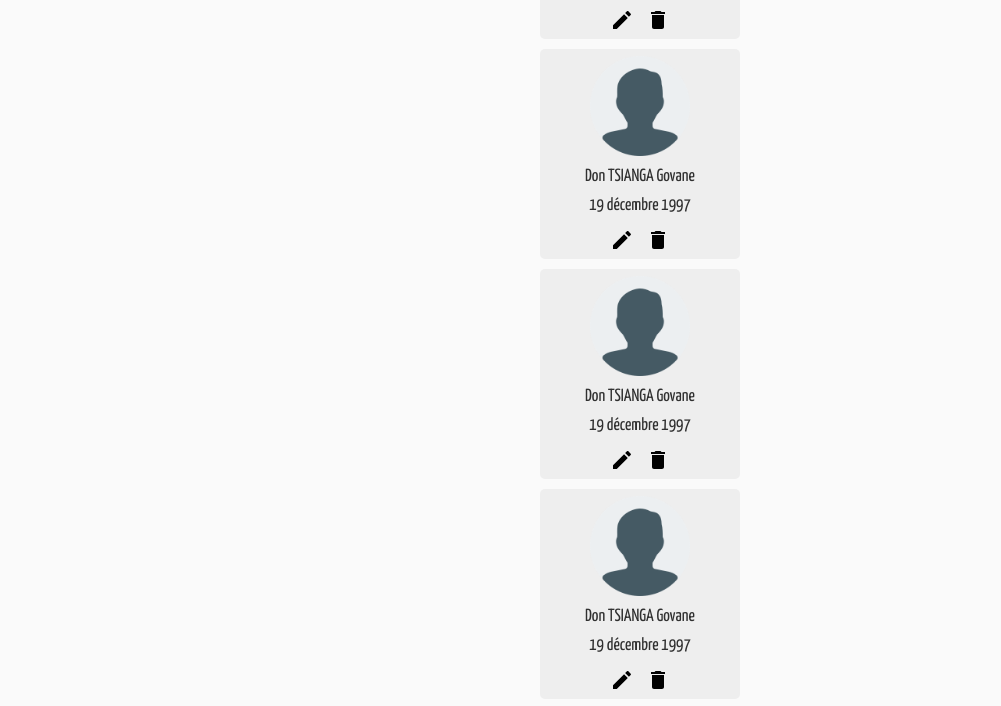
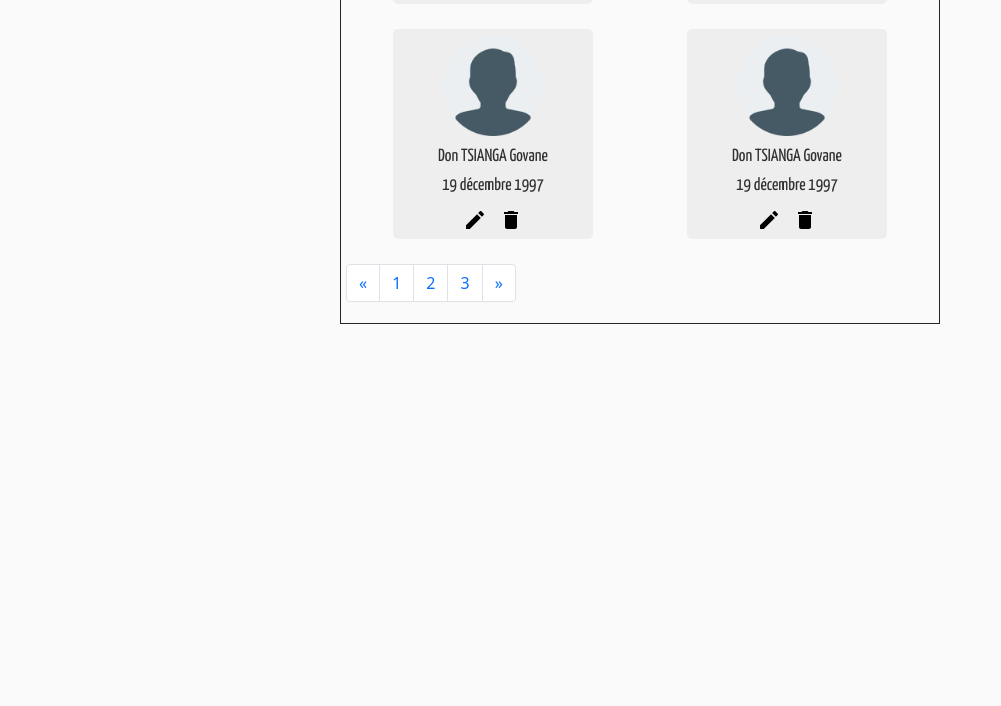
Before and after one commit to DonTG19/TP_MERN, a website: page public/index.html in a window 1280 px wide. Shown: the part 709-1415 px from the top of the page, without its empty margins (0-1001 px from the left). After the commit the page ends 1033 px from the top, so only its background shows below. Drawn offline with nearby package versions, Linux system fonts and the light colour scheme.

Commit message:
User list design

```diff
--- a/public/js/script.js
+++ b/public/js/script.js
@@ -135,7 +135,7 @@ function UserCard(props) {
 }
 
 function UserList() {
-    return React.createElement("section", null, React.createElement("h3", null, "Liste des utilisateurs"), React.createElement("div", null, React.createElement(UserCard, {
+    return React.createElement("section", null, React.createElement("div", null, React.createElement(UserCard, {
         image: "images/logo.png"
     }, React.createElement("h4", null, "Don TSIANGA Govane"), React.createElement("h4", null, "19 décembre 1997")), React.createElement(UserCard, null, React.createElement("h4", null, "Don TSIANGA Govane"), React.createElement("h4", null, "19 décembre 1997")), React.createElement(UserCard, null, React.createElement("h4", null, "Don TSIANGA Govane"), React.createElement("h4", null, "19 décembre 1997")), React.createElement(UserCard, null, React.createElement("h4", null, "Don TSIANGA Govane"), React.createElement("h4", null, "19 décembre 1997"))), React.createElement(Pagination, null));
 }
--- a/src/js/components/UserList.js
+++ b/src/js/components/UserList.js
@@ -1,7 +1,6 @@
 function UserList(){
     return (
         <section>
-            <h3>Liste des utilisateurs</h3>
             <div>
                 <UserCard image="images/logo.png">
                     <h4>Don TSIANGA Govane</h4>
--- a/src/sass/components/_UserCard.scss
+++ b/src/sass/components/_userCard.scss
@@ -1,9 +1,10 @@
 $margin-bottom: 10px;
 
 .user-card{
-    width : 200px;
+    min-width: 200px;
+    width: 200px;
     margin: auto;
-    margin-bottom: 10px;
+    margin-bottom: 25px;
     padding: 7px;
     background-color: $secondary-color;
     border-radius: 5px;
--- /dev/null
+++ b/src/sass/components/_userList.scss
@@ -0,0 +1,13 @@
+section{
+    border: 1px solid;
+    width: 600px;
+    min-width: 250px;
+    padding: 5px;
+    margin: auto;
+
+    > div {
+        display: flex;
+        justify-content: space-around;
+        flex-wrap: wrap;
+    }
+}
--- a/src/sass/style.scss
+++ b/src/sass/style.scss
@@ -1,4 +1,5 @@
 @import "utils/general.scss";
 @import "components/header";
-@import "components/UserCard";
-@import "components/FilterBloc";
+@import "components/userCard";
+@import "components/filterBloc";
+@import "components/userList";
```
Also changed, not shown: public/css/style.css, src/sass/components/_filterBloc.scss (renamed from src/sass/components/_FilterBloc.scss).
